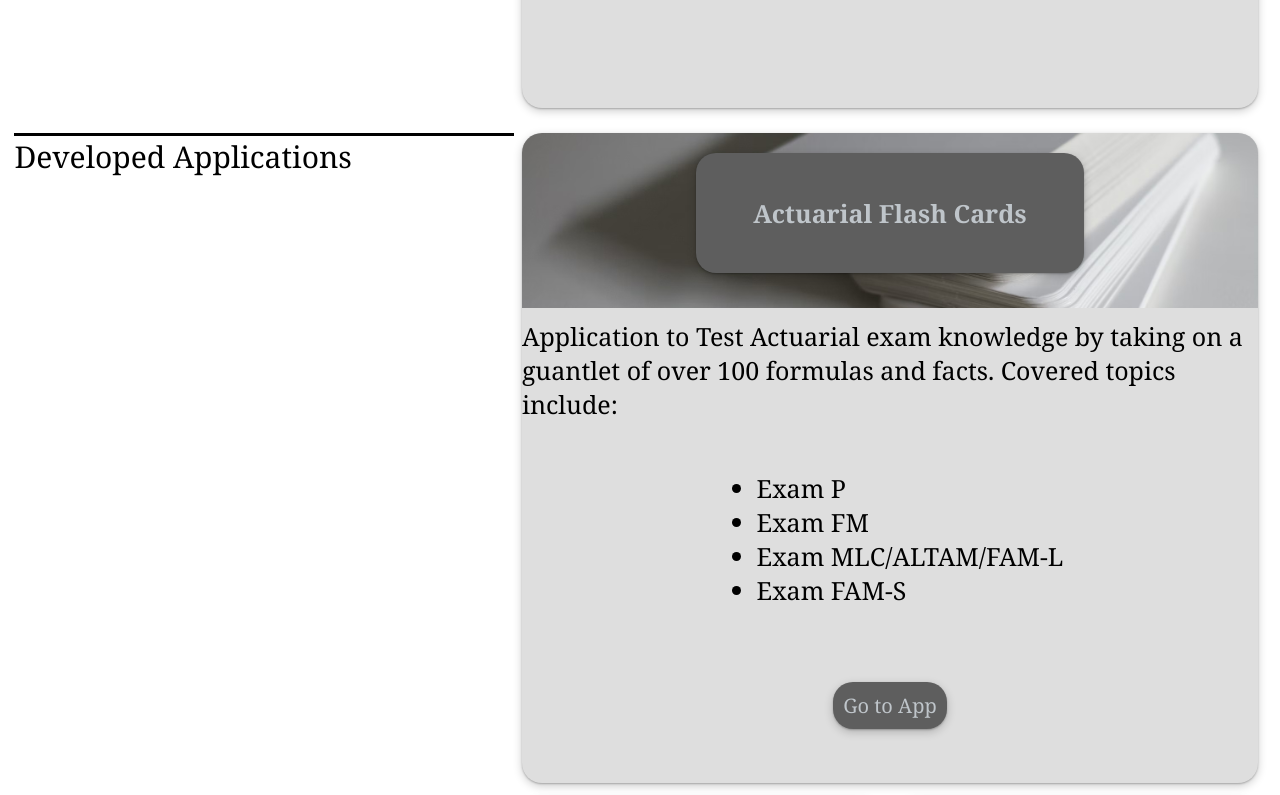
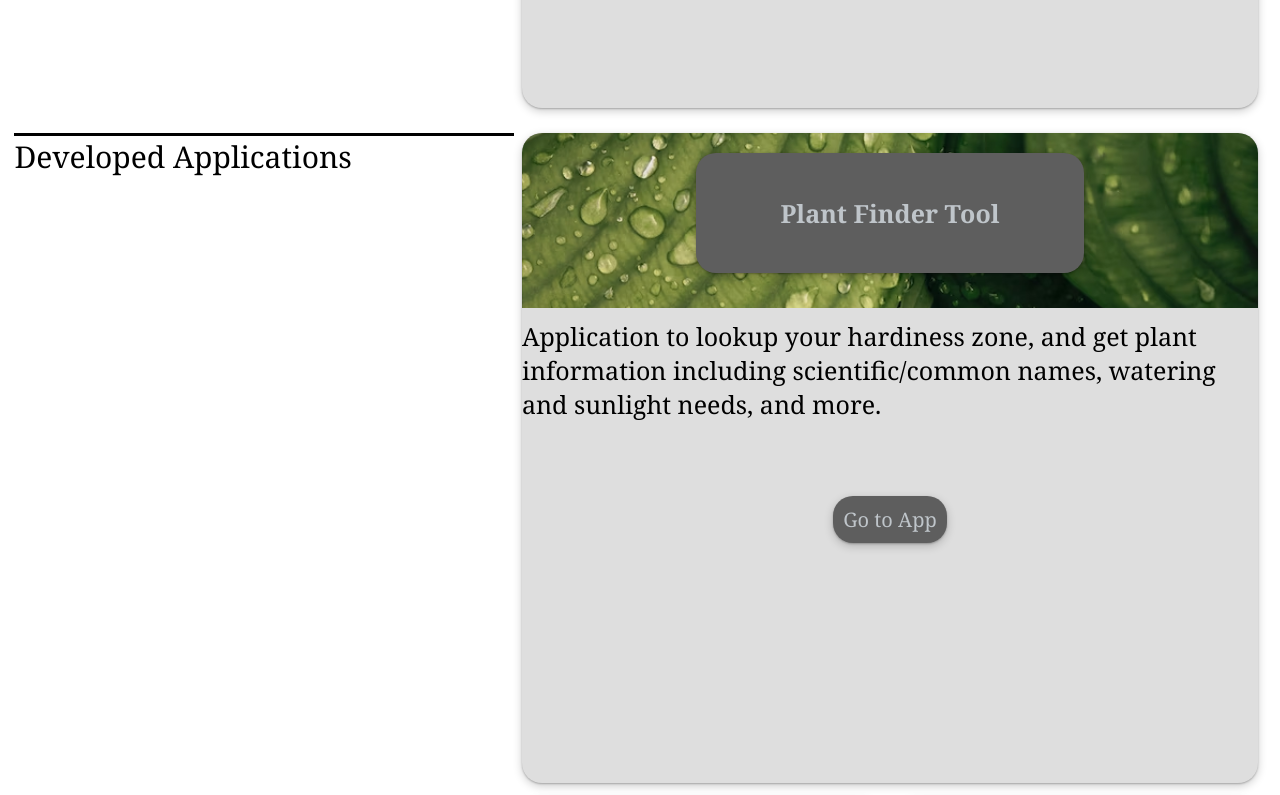
Before and after one commit to leex3683/Michael_Lee_Portfolio, a plain HTML site: page index.html in a window 1280 px wide. Shown: the part 620-1415 px from the top of the page. Drawn offline with Linux system fonts and the light colour scheme.

Commit message:
added plant app

```diff
--- a/assets/css/style.css
+++ b/assets/css/style.css
@@ -255,7 +255,7 @@ h2 {
     border-radius: 20px 20px 0px 0px;
     min-height: 175px;
     z-index: 1;
-    background-image: url("../images/FlashCards.avif");
+    background-image: url("../images/plant.avif");
     background-size: cover;
     background-position: center;
 }
--- a/index.html
+++ b/index.html
@@ -42,17 +42,11 @@
             </aside>
             <aside class="right">
                 <container class="bigcard">
-                    <h2><a href="./FlashCards.html">Actuarial Flash Cards</a></h2>
+                    <h2><a href="./FlashCards.html">Plant Finder Tool</a></h2>
                     <header class="CardHeaderL"></header>
-                    <p>Application to Test Actuarial exam knowledge by taking on a guantlet of over 100 formulas and facts. Covered topics include:</p>
-                        <ul>
-                            <li>Exam P</li>
-                            <li>Exam FM</li>
-                            <li>Exam MLC/ALTAM/FAM-L</li>
-                            <li>Exam FAM-S</li>
-                        </ul>
+                    <p>Application to lookup your hardiness zone, and get plant information including scientific/common names, watering and sunlight needs, and more.</p>
                     </p>
-                    <button><a href="./FlashCards.html">Go to App</a></button>
+                    <button><a href="https://abigailjoy93.github.io/plant-search-project/">Go to App</a></button>
                 </container>
                 <container class="card">
                     <h2>Animal Game</h2>
```
Also changed, not shown: assets/images/plant.avif (added).
